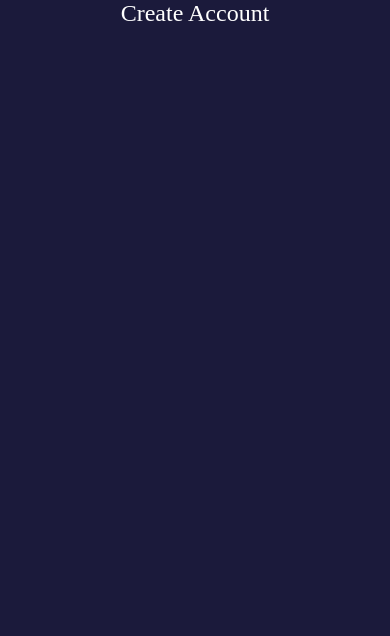
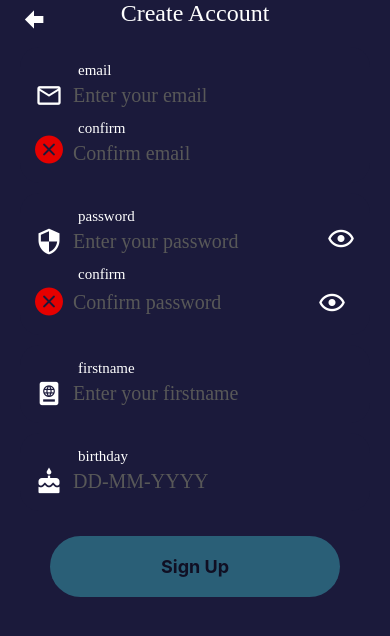
Before and after one commit to Zisuen/GoalTracker, a React Native app: screen /SignUp in a window 390 px wide. Shown: the top 636 px of the page. Built offline with nearby package versions, Linux system fonts and the light colour scheme.

Commit message:
SignUp design finished

```diff
--- a/src/components/Button.tsx
+++ b/src/components/Button.tsx
@@ -8,11 +8,20 @@ type BUTTON_PROPS = {
     buttonStyle: ViewStyle;
     labelStyle: TextStyle;
   };
+  disabled: boolean;
 };
 
-const Button = ({btnLabel, pressHandler, styles}: BUTTON_PROPS) => {
+const Button = ({
+  btnLabel,
+  pressHandler,
+  styles,
+  disabled = false,
+}: BUTTON_PROPS) => {
   return (
-    <TouchableOpacity style={styles.buttonStyle} onPress={pressHandler}>
+    <TouchableOpacity
+      disabled={disabled}
+      style={[styles.buttonStyle, {opacity: disabled ? 0.4 : 1}]}
+      onPress={pressHandler}>
       <Text style={styles.labelStyle}>{btnLabel}</Text>
     </TouchableOpacity>
   );
--- a/src/components/Login/LoginForm.tsx
+++ b/src/components/Login/LoginForm.tsx
@@ -1,4 +1,4 @@
-import React, {useState} from 'react';
+import React, {useState, useContext} from 'react';
 import {Text, View} from 'react-native';
 import {useDispatch} from 'react-redux';
 
@@ -14,17 +14,19 @@ import Button from '../Button';
 import UserInput from './UserInput';
 
 import stylesLoginForm from '~/config/styles/components/Login/LoginForm.styles';
+import {ThemeContext} from '~/services/context/ThemeContext';
 
 type USER_INPUT = {
   email: string;
   password: string;
 };
 export type HANDLE_INPUT_CHANGE = {
-  field: 'email' | 'password';
+  field: string;
   value: string;
 };
 
 const LoginForm = () => {
+  const {theme} = useContext(ThemeContext);
   const dispatch = useDispatch();
   const styles = stylesLoginForm();
   const [inputState, setInputState] = useState<USER_INPUT>({
@@ -54,12 +56,15 @@ const LoginForm = () => {
         <Text style={styles.subTitle}>Please sign in to continue.</Text>
       </View>
       <UserInput
-        isPassword={false}
+        inputLabel="email"
+        icon={{iconName: 'email-outline', iconColor: theme.text, iconSize: 28}}
         getter={inputState.email}
         setter={handleInputChange}
       />
       <UserInput
-        isPassword
+        inputLabel="password"
+        icon={{iconName: 'security', iconColor: theme.text, iconSize: 28}}
+        hasSecurity
         getter={inputState.password}
         setter={handleInputChange}
       />
--- a/src/components/Login/UserInput.tsx
+++ b/src/components/Login/UserInput.tsx
@@ -2,22 +2,44 @@ import React, {useContext, useState} from 'react';
 import {View, Text, TextInput, TouchableOpacity} from 'react-native';
 import {HANDLE_INPUT_CHANGE} from './LoginForm';
 import Icon from 'react-native-vector-icons/MaterialCommunityIcons';
+import AntIcon from 'react-native-vector-icons/AntDesign';
 
 import stylesUserInput from '~/config/styles/components/Login/UserInput.styles';
 import {ThemeContext} from '~/services/context/ThemeContext';
 
 type USER_INPUT = {
-  isPassword: boolean;
+  inputLabel: string;
+  icon?: {
+    iconName: string;
+    iconColor: string;
+    iconSize: number;
+  };
+  hasSecurity?: boolean;
   getter: string;
   setter: ({field, value}: HANDLE_INPUT_CHANGE) => void;
+  confirmLine?: boolean;
+  confirmData?: string;
+  checkConfirm?: ({field, value}: HANDLE_INPUT_CHANGE) => void;
+  confirm?: 'confirmEmail' | 'confirmPassword';
+  isCorrect?: boolean;
 };
 
-const UserInput = ({isPassword, getter, setter}: USER_INPUT) => {
+const UserInput = ({
+  inputLabel,
+  icon = {iconName: 'rocket', iconColor: '#92fffb', iconSize: 28},
+  hasSecurity,
+  getter,
+  setter,
+  confirmLine,
+  confirmData,
+  checkConfirm,
+  confirm,
+  isCorrect,
+}: USER_INPUT) => {
   const {theme} = useContext(ThemeContext);
   const [focused, setFocused] = useState(false);
-  const [isSecure, setIsSecure] = useState(isPassword);
+  const [isSecure, setIsSecure] = useState(hasSecurity);
   const styles = stylesUserInput({focused});
-  const inputType = isPassword ? 'password' : 'email';
 
   const focusInput = (focus: boolean) => {
     setFocused(focus);
@@ -29,28 +51,33 @@ const UserInput = ({isPassword, getter, setter}: USER_INPUT) => {
 
   return (
     <View style={styles.rootContainer}>
+      <View style={styles.container}>
         <View style={styles.iconContainer}>
           <Icon
-          name={!isPassword ? 'email-outline' : 'security'}
-          color={theme.text}
-          size={28}
+            name={icon.iconName}
+            color={icon.iconColor}
+            size={icon.iconSize}
           />
         </View>
         <View style={styles.inputContainer}>
-        <Text style={styles.formTitle}>{inputType}</Text>
+          <Text style={styles.formTitle}>{inputLabel}</Text>
           <TextInput
             secureTextEntry={isSecure}
             style={styles.formInput}
             autoCapitalize="none"
             value={getter}
-          placeholder={`Enter your ${inputType}`}
+            placeholder={
+              inputLabel !== 'birthday'
+                ? `Enter your ${inputLabel}`
+                : 'DD-MM-YYYY'
+            }
             placeholderTextColor={theme.placeholderText}
-          onChangeText={text => setter({field: inputType, value: text})}
+            onChangeText={text => setter({field: inputLabel, value: text})}
             onFocus={() => focusInput(true)}
             onBlur={() => focusInput(false)}
           />
         </View>
-      {isPassword && (
+        {hasSecurity && (
           <TouchableOpacity
             style={styles.iconContainer}
             onPress={showPasswordHandler}>
@@ -63,6 +90,49 @@ const UserInput = ({isPassword, getter, setter}: USER_INPUT) => {
           </TouchableOpacity>
         )}
       </View>
+      {confirmLine && checkConfirm && (
+        <View style={styles.checkContainer}>
+          <View style={styles.iconContainer}>
+            <AntIcon
+              style={styles.checkIcon}
+              name={isCorrect ? 'checkcircle' : 'closecircle'}
+              color={isCorrect ? '#098d0b' : '#e50000'}
+              size={28}
+            />
+          </View>
+          <View style={styles.confirmContainer}>
+            <Text style={styles.formTitle}>confirm</Text>
+            <View style={styles.container}>
+              <TextInput
+                secureTextEntry={isSecure}
+                style={styles.formInput}
+                autoCapitalize="none"
+                value={confirmData}
+                placeholder={`Confirm ${inputLabel}`}
+                placeholderTextColor={theme.placeholderText}
+                onChangeText={text =>
+                  checkConfirm({field: confirm, value: text})
+                }
+                onFocus={() => focusInput(true)}
+                onBlur={() => focusInput(false)}
+              />
+              {hasSecurity && (
+                <TouchableOpacity
+                  style={styles.iconContainer}
+                  onPress={showPasswordHandler}>
+                  <Icon
+                    name={isSecure ? 'eye-outline' : 'eye-off-outline'}
+                    color={theme.text}
+                    size={28}
+                    style={styles.eyeIcon}
+                  />
+                </TouchableOpacity>
+              )}
+            </View>
+          </View>
+        </View>
+      )}
+    </View>
   );
 };
 
--- a/src/config/styles/components/Login/UserInput.styles.ts
+++ b/src/config/styles/components/Login/UserInput.styles.ts
@@ -11,11 +11,13 @@ const stylesUserInput = ({focused}: USER_INPUT_STYLE) => {
   const {theme} = useContext(ThemeContext);
   return StyleSheet.create({
     rootContainer: {
-      flexDirection: 'row',
+      backgroundColor: focused ? theme.primary : theme.background,
       padding: 15,
       borderRadius: 20,
       marginBottom: 10,
-      backgroundColor: focused ? theme.primary : theme.background,
+    },
+    container: {
+      flexDirection: 'row',
     },
     iconContainer: {
       justifyContent: 'flex-end',
@@ -39,6 +41,16 @@ const stylesUserInput = ({focused}: USER_INPUT_STYLE) => {
       marginBottom: 3,
       color: theme.text,
     },
+    confirmContainer: {
+      marginTop: 10,
+      marginLeft: 10,
+    },
+    checkContainer: {
+      flexDirection: 'row',
+    },
+    checkIcon: {
+      marginBottom: 2,
+    },
   });
 };
 
--- a/src/config/styles/screens/Auth/SignUp.styles.ts
+++ b/src/config/styles/screens/Auth/SignUp.styles.ts
@@ -12,11 +12,31 @@ const stylesSignUp = () => {
       flex: 1,
       backgroundColor: theme.background,
       paddingTop: top,
+      paddingHorizontal: 20,
+    },
+    backChevron: {
+      position: 'absolute',
+      top: top + 5,
+      left: 20,
     },
     title: {
       ...getFonts({fontSize: 24}),
       color: theme.text,
       alignSelf: 'center',
+      marginBottom: 20,
+    },
+    button: {
+      alignItems: 'center',
+      marginTop: 15,
+      marginHorizontal: 30,
+      paddingVertical: 20,
+      paddingHorizontal: 10,
+      borderRadius: 40,
+      backgroundColor: theme.secondary,
+    },
+    buttonLabel: {
+      fontSize: 18,
+      fontWeight: 'bold',
     },
   });
 };
--- a/src/screens/Auth/SignUp.tsx
+++ b/src/screens/Auth/SignUp.tsx
@@ -1,24 +1,167 @@
-import React from 'react';
-import {View, Text} from 'react-native';
+import {NavigationProp} from '@react-navigation/native';
+import React, {useContext, useState, useEffect} from 'react';
+import {View, Text, TouchableOpacity} from 'react-native';
+import Button from '~/components/Button';
+import UserInput from '~/components/Login/UserInput';
 import stylesSignUp from '~/config/styles/screens/Auth/SignUp.styles';
+import {AuthenticationStackParams} from '~/config/types/api.types';
 import {signUpUser} from '~/services/api';
+import {ThemeContext} from '~/services/context/ThemeContext';
+import MCIcon from 'react-native-vector-icons/MaterialCommunityIcons';
 
-const SignUp = () => {
+type NEW_USER = {
+  email: string;
+  password: string;
+  firstname: string;
+  birthday: string;
+};
+
+type INPUT_HANDLE = {
+  field: string;
+  value: string;
+};
+
+type PROPS = {
+  navigation: NavigationProp<AuthenticationStackParams>;
+};
+
+const SignUp = ({navigation}: PROPS) => {
+  const {theme} = useContext(ThemeContext);
   const styles = stylesSignUp();
-  const newUser = {
-    email: 'urbanovsky97@gmail.com',
-    password: 'Password@123',
-    firstname: 'Martin',
-    birthday: '23-12-1997',
+  const [newUser, setNewUser] = useState<NEW_USER>({
+    email: '',
+    password: '',
+    firstname: '',
+    birthday: '',
+  });
+  const [confirm, setConfirm] = useState({
+    confirmEmail: '',
+    confirmPassword: '',
+  });
+  const [allSet, setAllSet] = useState(false);
+
+  const handleInputChange = ({field, value}: INPUT_HANDLE) => {
+    setNewUser({...newUser, [field]: value});
   };
 
-  const handleSignup = () => {
-    signUpUser({userInput: newUser});
+  const handleConfirm = ({field, value}: INPUT_HANDLE) => {
+    setConfirm({...confirm, [field]: value});
   };
+
+  const clearAll = () => {
+    setNewUser({
+      email: '',
+      password: '',
+      firstname: '',
+      birthday: '',
+    });
+    setConfirm({
+      confirmEmail: '',
+      confirmPassword: '',
+    });
+    setAllSet(false);
+  };
+
+  const handleSignup = async () => {
+    const response = await signUpUser({userInput: newUser});
+    if (response) {
+      clearAll();
+      navigation.goBack();
+    }
+  };
+
+  useEffect(() => {
+    const checkData = () => {
+      if (newUser.email === confirm.confirmEmail) {
+        if (newUser.password === confirm.confirmPassword) {
+          if (newUser.firstname) {
+            if (newUser.birthday.length === 10) {
+              return true;
+            }
+          }
+        }
+      }
+      return false;
+    };
+    setAllSet(checkData());
+  }, [confirm, newUser]);
 
   return (
     <View style={styles.rootContainer}>
+      <TouchableOpacity
+        style={styles.backChevron}
+        onPress={() => {
+          navigation.goBack();
+          clearAll();
+        }}>
+        <MCIcon name="arrow-left-bold" size={28} color={theme.text} />
+      </TouchableOpacity>
       <Text style={styles.title}>Create Account</Text>
+      <UserInput
+        inputLabel="email"
+        icon={{
+          iconName: 'email-outline',
+          iconColor: theme.text,
+          iconSize: 28,
+        }}
+        getter={newUser.email}
+        setter={handleInputChange}
+        confirmLine
+        confirmData={confirm.confirmEmail}
+        checkConfirm={handleConfirm}
+        confirm={'confirmEmail'}
+        isCorrect={
+          newUser.email && confirm.confirmEmail
+            ? newUser.email === confirm.confirmEmail
+            : false
+        }
+      />
+      <UserInput
+        hasSecurity
+        inputLabel="password"
+        icon={{
+          iconName: 'security',
+          iconColor: theme.text,
+          iconSize: 28,
+        }}
+        getter={newUser.password}
+        setter={handleInputChange}
+        confirmLine
+        confirmData={confirm.confirmPassword}
+        checkConfirm={handleConfirm}
+        confirm={'confirmPassword'}
+        isCorrect={
+          newUser.password && confirm.confirmPassword
+            ? newUser.password === confirm.confirmPassword
+            : false
+        }
+      />
+      <UserInput
+        inputLabel="firstname"
+        icon={{
+          iconName: 'passport',
+          iconColor: theme.text,
+          iconSize: 28,
+        }}
+        getter={newUser.firstname}
+        setter={handleInputChange}
+      />
+      <UserInput
+        inputLabel="birthday"
+        icon={{
+          iconName: 'cake-variant',
+          iconColor: theme.text,
+          iconSize: 28,
+        }}
+        getter={newUser.birthday}
+        setter={handleInputChange}
+      />
+      <Button
+        disabled={!allSet}
+        btnLabel="Sign Up"
+        pressHandler={handleSignup}
+        styles={{buttonStyle: styles.button, labelStyle: styles.buttonLabel}}
+      />
     </View>
   );
 };
```
Also changed, not shown: src/services/api.ts (+10 -2 lines). Lines whose indentation alone changed are shown as unchanged.
